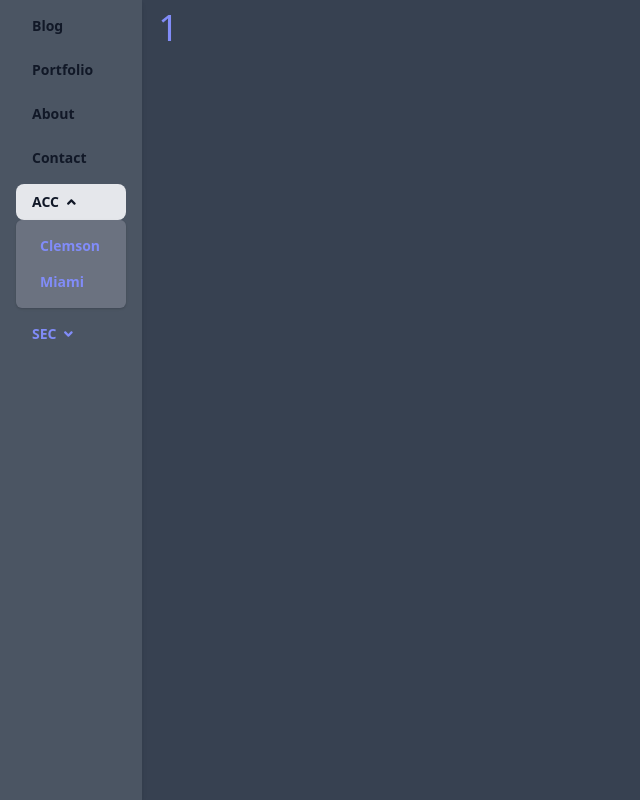
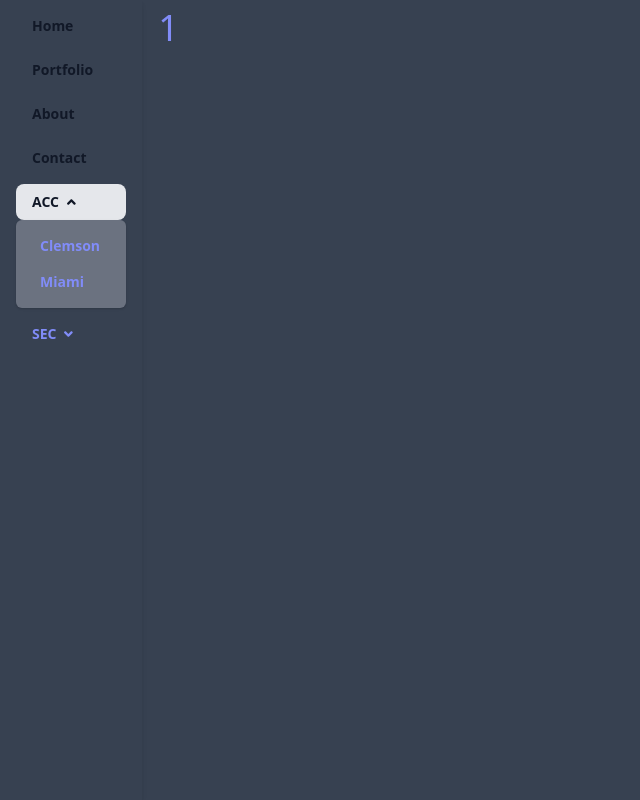
Before and after one commit to LukeOlsen/fmbl, a React (Create React App) app in the folder client/: page /team/1 in a window 1280 px wide. Both pictures are taken after a click on the button "ACC". Shown: the whole page, without its empty margins (0-640 px from the left). Built offline with nearby package versions, Linux system fonts and the light colour scheme; no server answers.

Commit message:
fixing navbar for mobile screens.

```diff
--- a/client/src/App.tsx
+++ b/client/src/App.tsx
@@ -3,13 +3,15 @@ import { useDispatch } from "react-redux";
 import { BrowserRouter as Router, Route, NavLink } from "react-router-dom";
 import { Team } from "./components/Team";
 import { Navbar } from "./components/Navbar";
+import { Home } from "./components/Home";
 import { routesWithComponents } from "./types/components";
 
 const routes: Array<routesWithComponents> = [
-  // {
-  //   path: "/",
-  //   component: 'Home'
-  // },
+  {
+    path: "/",
+    component: Home,
+    name: "Home",
+  },
   // {
   //   path: "/about",
   //   component: 'About'
@@ -26,16 +28,16 @@ const routes: Array<routesWithComponents> = [
 ];
 
 const routeComponents = routes.map(({ path, component }, key) => (
-  <Route path={path} component={component} key={key} />
+  <Route exact path={path} component={component} key={key} />
 ));
 
 function App() {
   const dispatch = useDispatch();
   return (
     <Router>
-      <div className="grid-cols-12 grid flex-col md:grid-cols-9 min-h-screen w-full bg-gray-700 text-indigo-400">
+      <div className="grid-cols-12 grid flex-col md:grid-cols-9 min-h-screen w-full bg-gray-700 text-indigo-400 mx-h-screen overflow-auto">
         <Navbar />
-        <div className="col-span-12 sm:col-span-6 md:col-span-7 lg:col-span-8">
+        <div className="col-span-12 sm:col-span-9 md:col-span-7 lg:col-span-8 overflow-y-auto xs:z-0">
           {routeComponents}
         </div>
       </div>
--- a/client/src/components/Navbar.tsx
+++ b/client/src/components/Navbar.tsx
@@ -14,10 +14,10 @@ const ConferenceSection = (props: {
 }) => {
   const { conf, teams, show, open } = props;
   return (
-    <div className="relative">
+    <div className="relative sticky">
       <button
         onClick={() => open(!show)}
-        className="flex flex-row items-center w-full px-4 py-2 mt-2 text-sm font-semibold text-left bg-transparent sm:rounded-lg dark-mode:bg-transparent dark-mode:focus:text-white dark-mode:hover:text-white dark-mode:focus:bg-gray-600 dark-mode:hover:bg-gray-600 md:block hover:text-gray-900 focus:text-gray-900 hover:bg-gray-400  focus:bg-gray-200 focus:outline-none focus:shadow-outline"
+        className="flex flex-row items-center w-full px-4 py-2 mt-2 text-sm font-semibold text-left sm:rounded-lg  dark-mode:focus:text-white dark-mode:hover:text-white dark-mode:focus:bg-gray-600 dark-mode:hover:bg-gray-600 md:block hover:text-gray-900 focus:text-gray-900 hover:bg-gray-400  focus:bg-gray-200 focus:outline-none focus:shadow-outline"
       >
         <div className="flex items-center">
           <div>{conf}</div>
@@ -37,7 +37,7 @@ const ConferenceSection = (props: {
             {teams.map((x) => {
               return (
                 <Link
-                  className="block px-4 py-2 mt-2 text-sm font-semibold bg-transparent sm:rounded-lg dark-mode:bg-transparent dark-mode:hover:bg-gray-600 dark-mode:focus:bg-gray-600 dark-mode:focus:text-white dark-mode:hover:text-white dark-mode:text-gray-200 md:mt-0 hover:text-gray-900 focus:text-gray-900 hover:bg-gray-400  focus:bg-gray-200 focus:outline-none focus:shadow-outline"
+                  className="block px-4 py-2 mt-2 text-sm font-semibold  sm:rounded-lg dark-mode:hover:bg-gray-600 dark-mode:focus:bg-gray-600 dark-mode:focus:text-white dark-mode:hover:text-white dark-mode:text-gray-200 md:mt-0 hover:text-gray-900 focus:text-gray-900 hover:bg-gray-400  focus:bg-gray-200 focus:outline-none focus:shadow-outline"
                   to={"/team/" + x}
                 >
                   {x}
@@ -56,7 +56,7 @@ export const Navbar = () => {
   const [showsec, toggleSec] = useState(false);
   const [showMobile, toggleMobile] = useState(false);
   return (
-    <nav className="col-span-12 h-10 sm:h-screen sm:col-span-3 md:col-span-2 lg:col-span-1 md:block sm:px-4 sm:pb-4 md:pb-0 md:overflow-y-auto bg-gray-600 shadow-md">
+    <nav className="col-span-12 h-10 sm:h-screen sm:col-span-3 md:col-span-2 lg:col-span-1 md:block sm:px-4 sm:pb-4 md:pb-0 md:overflow-y-auto xs:bg-gray-600 shadow-md">
       <div className="left-0 flex items-center sm:hidden">
         {/* <!-- Mobile menu button--> */}
         <button
@@ -115,28 +115,28 @@ export const Navbar = () => {
       <div
         className={`${
           showMobile ? "block" : "hidden"
-        } rounded-b-sm sm:rounded-none bg-black sm:bg-gray-600 sm:block md:block`}
+        } rounded-b-sm sm:rounded-none bg-gray-900 sm:block sm:bg-gray-700 relative z-50`}
       >
+        <Link
+          className="block px-4 py-2 sm:mt-2 text-sm font-semibold text-white sm:text-gray-900 sm:rounded-lg dark-mode:bg-gray-700 dark-mode:hover:bg-gray-600 dark-mode:focus:bg-gray-600 dark-mode:focus:text-white dark-mode:hover:text-white dark-mode:text-gray-200 hover:text-gray-900 focus:text-gray-900 hover:bg-gray-400  focus:bg-gray-200 focus:outline-none focus:shadow-outline"
+          to="/"
+        >
+          Home
+        </Link>
         <a
-          className="block px-4 py-2 sm:mt-2 text-sm font-semibold text-white sm:text-gray-900 sm:rounded-lg dark-mode:bg-gray-700 dark-mode:hover:bg-gray-600 dark-mode:focus:bg-gray-600 dark-mode:focus:text-white dark-mode:hover:text-white dark-mode:text-gray-200 hover:text-gray-900 focus:text-gray-900 hover:bg-gray-400  focus:bg-gray-200 focus:outline-none focus:shadow-outline"
-          href="#"
-        >
-          Blog
-        </a>
-        <a
-          className="block px-4 py-2 sm:mt-2 text-sm font-semibold text-white sm:text-gray-900 bg-transparent sm:rounded-lg dark-mode:bg-transparent dark-mode:hover:bg-gray-600 dark-mode:focus:bg-gray-600 dark-mode:focus:text-white dark-mode:hover:text-white dark-mode:text-gray-200 hover:text-gray-900 focus:text-gray-900 hover:bg-gray-400  focus:bg-gray-200 focus:outline-none focus:shadow-outline"
+          className="block px-4 py-2 sm:mt-2 text-sm font-semibold text-white sm:text-gray-900 sm:rounded-lg dark-mode:hover:bg-gray-600 dark-mode:focus:bg-gray-600 dark-mode:focus:text-white dark-mode:hover:text-white dark-mode:text-gray-200 hover:text-gray-900 focus:text-gray-900 hover:bg-gray-400  focus:bg-gray-200 focus:outline-none focus:shadow-outline"
           href="#"
         >
           Portfolio
         </a>
         <a
-          className="block px-4 py-2 sm:mt-2 text-sm font-semibold text-white sm:text-gray-900 bg-transparent sm:rounded-lg dark-mode:bg-transparent dark-mode:hover:bg-gray-600 dark-mode:focus:bg-gray-600 dark-mode:focus:text-white dark-mode:hover:text-white dark-mode:text-gray-200 hover:text-gray-900 focus:text-gray-900 hover:bg-gray-400  focus:bg-gray-200 focus:outline-none focus:shadow-outline"
+          className="block px-4 py-2 sm:mt-2 text-sm font-semibold text-white sm:text-gray-900 sm:rounded-lg dark-mode:hover:bg-gray-600 dark-mode:focus:bg-gray-600 dark-mode:focus:text-white dark-mode:hover:text-white dark-mode:text-gray-200 hover:text-gray-900 focus:text-gray-900 hover:bg-gray-400  focus:bg-gray-200 focus:outline-none focus:shadow-outline"
           href="#"
         >
           About
         </a>
         <a
-          className="block px-4 py-2 sm:mt-2 text-sm font-semibold text-white sm:text-gray-900 bg-transparent sm:rounded-lg dark-mode:bg-transparent dark-mode:hover:bg-gray-600 dark-mode:focus:bg-gray-600 dark-mode:focus:text-white dark-mode:hover:text-white dark-mode:text-gray-200 hover:text-gray-900 focus:text-gray-900 hover:bg-gray-400  focus:bg-gray-200 focus:outline-none focus:shadow-outline"
+          className="block px-4 py-2 sm:mt-2 text-sm font-semibold text-white sm:text-gray-900 sm:rounded-lg dark-mode:hover:bg-gray-600 dark-mode:focus:bg-gray-600 dark-mode:focus:text-white dark-mode:hover:text-white dark-mode:text-gray-200 hover:text-gray-900 focus:text-gray-900 hover:bg-gray-400  focus:bg-gray-200 focus:outline-none focus:shadow-outline"
           href="#"
         >
           Contact
```
